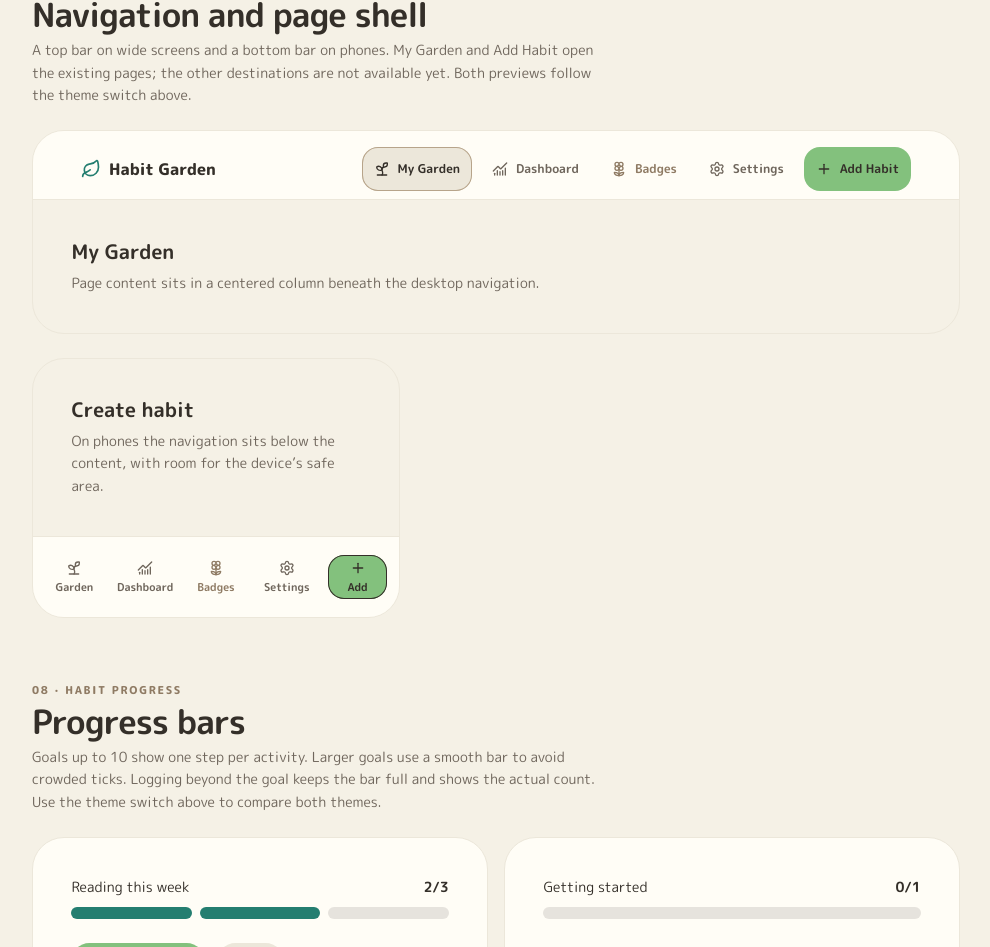
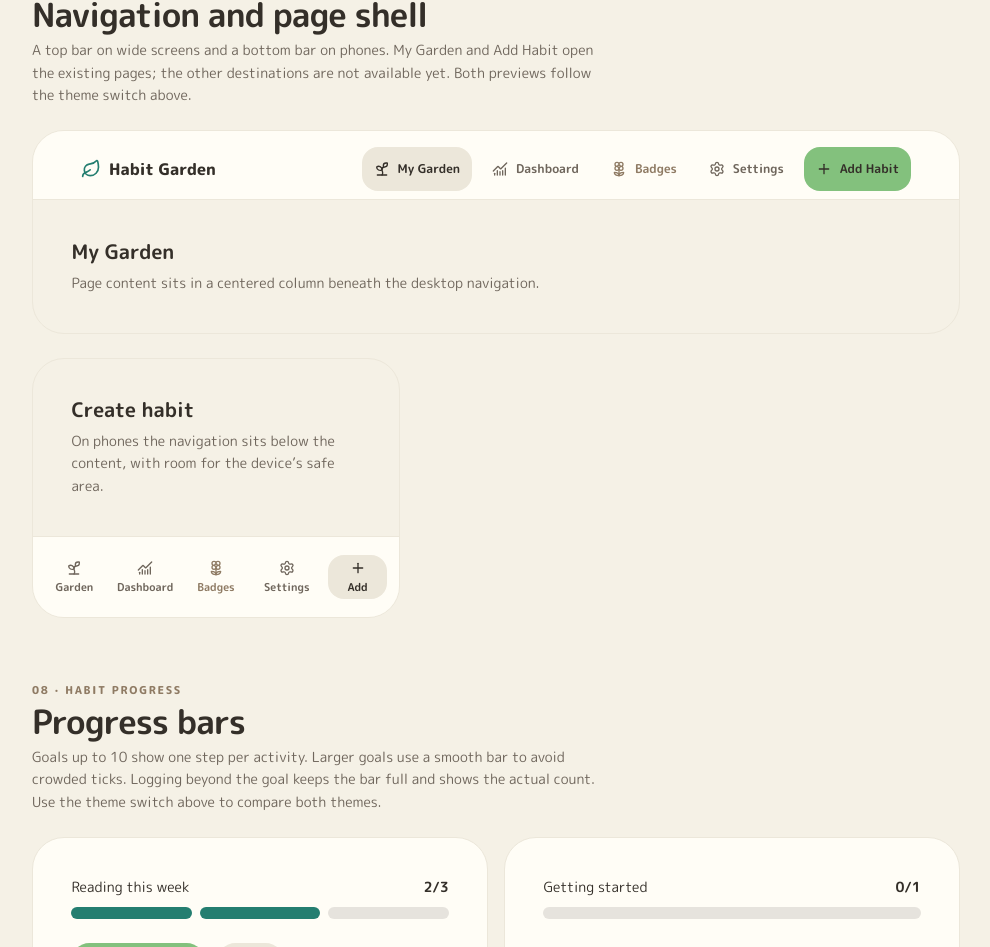
Before and after one commit to VeneratedApotheosis/CS35L-Project-1, a Next.js app in the folder frontend/: page /style-guide in a window 1280 px wide. Shown: the part 3742-4689 px from the top of the page, without its empty margins (144-1134 px from the left). Built offline with nearby package versions, Linux system fonts and the light colour scheme; no server answers.

Commit message:
fix(frontend): make navbar active states consistent

```diff
--- a/frontend/src/components/NavBar.tsx
+++ b/frontend/src/components/NavBar.tsx
@@ -14,7 +14,9 @@ export function NavBar({ currentPath, preview = false }: {
   /** Keep the bar inside its style-guide frame, including on small screens. */
   preview?: boolean
 }) {
-  const creating = currentPath === "/create" || currentPath.startsWith("/create/")
+  // Static exports may include a trailing slash; it does not change the page.
+  const path = currentPath.replace(/\/+$/, "") || "/"
+  const creating = path === "/create" || path.startsWith("/create/")
 
   return (
     <div className={preview ? "navbar navbar--preview" : "navbar"}>
@@ -29,7 +31,7 @@ export function NavBar({ currentPath, preview = false }: {
               <li key={href} className="navbar__item">
                 {available ? (
                   <Link className="navbar__link" href={href} aria-label={label}
-                    aria-current={currentPath === href ? "page" : undefined}>
+                    aria-current={path === href ? "page" : undefined}>
                     <Icon icon={icon} size="sm" />
                     {href === "/" ? (
                       <>
--- a/frontend/src/styles/components/navigation.css
+++ b/frontend/src/styles/components/navigation.css
@@ -106,18 +106,23 @@
   color: var(--color-primary-text);
 }
 
+.navbar__link {
+  transition: background var(--transition-normal), color var(--transition-normal), transform var(--transition-normal);
+}
+
 .navbar__link:hover:not([aria-disabled]) {
+  transform: translateY(-0.12rem);
+}
+
+.navbar__link:hover:not([aria-disabled]):not([aria-current="page"]) {
   background: var(--color-surface-hover);
 }
 
-.navbar__link[aria-current="page"] {
+.navbar__link[aria-current="page"],
+.navbar__add[aria-current="page"],
+.navbar__add[aria-current="page"]:hover {
   background: var(--color-surface-selected);
   color: var(--color-text);
-  box-shadow: inset 0 0 0 1px var(--color-border-strong);
-}
-
-.navbar__add[aria-current="page"] {
-  box-shadow: inset 0 0 0 1px currentColor;
 }
 
 .navbar__link--disabled {
@@ -205,11 +210,13 @@
 }
 
 @media (prefers-reduced-motion: reduce) {
+  .navbar__link,
   .navbar__add {
     transition: none;
     transform: none;
   }
 
+  .navbar__link:hover:not([aria-disabled]),
   .navbar__add:hover:not(:disabled) {
     transform: none;
   }
```
Also changed, not shown: 3 other files (tests, documents, lock files or other folders).
